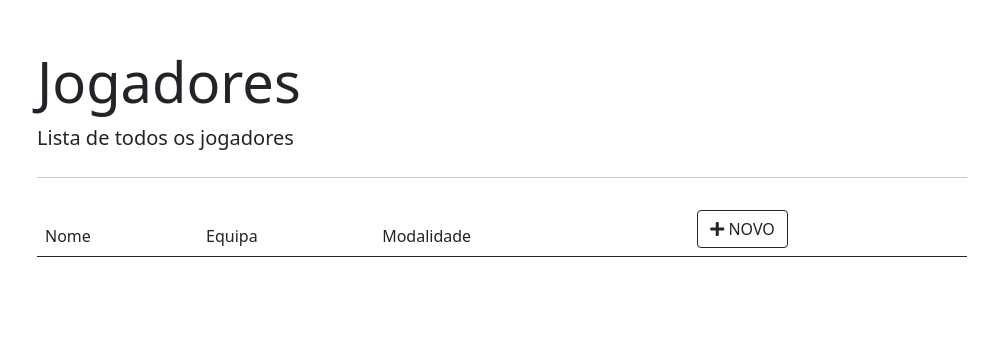
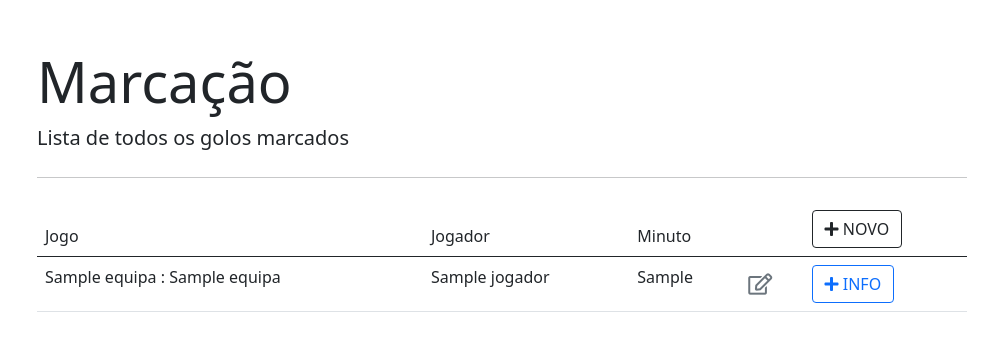
Before and after one commit to rutepenetra/Django-App, a Django app: page /marcacao/ in a window 1280 px wide. Shown: the top 351 px of the page, without its empty margins (138-1136 px from the left). Run offline with Django 3.2, Linux system fonts and the light colour scheme; tables that the repository leaves empty hold one stand-in row (values such as "Sample post"); some libraries are stand-ins or nearby versions.

Commit message:
Listar Geral
Completo

```diff
--- a/app/models.py
+++ b/app/models.py
@@ -154,7 +154,7 @@ class DjangoSession(models.Model):
 class Epoca(models.Model):
     n_campeonato = models.OneToOneField(Campeonato, models.DO_NOTHING, db_column='n_campeonato', primary_key=True)
     n_jogo = models.ForeignKey('Jogo', models.DO_NOTHING, db_column='n_jogo')
-    ano = models.IntegerField()
+    ano = models.CharField(max_length=20)
 
     class Meta:
         managed = False
@@ -214,8 +214,9 @@ class Jogo(models.Model):
 
 
 class Marcacao(models.Model):
-    n_jogo = models.IntegerField()
-    n_jogador = models.IntegerField()
+    n_marcacao = models.AutoField(primary_key=True)
+    n_jogo = models.ForeignKey(Jogo, models.DO_NOTHING, db_column='n_jogo')
+    n_jogador = models.ForeignKey(Jogador, models.DO_NOTHING, db_column='n_jogador')
     minuto = models.CharField(max_length=6)
     descricao = models.CharField(max_length=30, blank=True, null=True)
 
@@ -247,15 +248,15 @@ class Pontuacao(models.Model):
 
 class ResultadoJogo(models.Model):
     n_jogo = models.OneToOneField(Jogo, models.DO_NOTHING, db_column='n_jogo', primary_key=True)
-    n_equipa = models.ForeignKey(Equipa, models.DO_NOTHING, db_column='n_equipa')
+    equipa_a = models.ForeignKey(Equipa, models.DO_NOTHING, related_name='equipa_a', db_column='equipa_a')
+    equipa_b = models.ForeignKey(Equipa, models.DO_NOTHING, related_name='equipa_b', db_column='equipa_b')
     resultado = models.CharField(max_length=20)
     pontuacao = models.CharField(max_length=20)
-    visitante = models.CharField(max_length=5)
 
     class Meta:
         managed = False
         db_table = 'resultado_jogo'
-        unique_together = (('n_jogo', 'n_equipa'),)
+        unique_together = (('n_jogo', 'equipa_a', 'equipa_b'),)
 
 
 class Substituicao(models.Model):
--- a/app/templates/acao/acao_list.html
+++ b/app/templates/acao/acao_list.html
@@ -19,7 +19,7 @@
     <tbody>
     {% for acao in acao_list %}
     <tr>
-        <td>{{acao.jogo}}</td>
+        <td>{{acao.equipa_1}} : {{acao.equipa_2}}</td>
         <td>{{acao.jogador.nome}}</td>
         <td>{{acao.tipo.descricao}}</td>
         <td>
--- a/app/templates/campeonato/base.html
+++ b/app/templates/campeonato/base.html
@@ -19,8 +19,8 @@
 <div class="container">
     <div class="col-md-10 offset-md-1 mt-5">
         <div class="jumbotron">
-            <h1 class="display-4">Jogadores</h1>
-            <p class="lead font-italic">Lista de todos os jogadores</p>
+            <h1 class="display-4">Campeonatos</h1>
+            <p class="lead font-italic">Lista de todos os campeonatos</p>
             <hr class="my-4">
             {% block content %}
 
--- a/app/templates/campeonato/campeonato_list.html
+++ b/app/templates/campeonato/campeonato_list.html
@@ -1,4 +1,4 @@
-{% extends "jogador/base.html" %}
+{% extends "campeonato/base.html" %}
 
 {% block content %}
 <table class="table table-bordeless">
--- a/app/templates/equipa/base.html
+++ b/app/templates/equipa/base.html
@@ -19,8 +19,8 @@
 <div class="container">
     <div class="col-md-10 offset-md-1 mt-5">
         <div class="jumbotron">
-            <h1 class="display-4">Jogadores</h1>
-            <p class="lead font-italic">Lista de todos os jogadores</p>
+            <h1 class="display-4">Equipas</h1>
+            <p class="lead font-italic">Lista de todas as equipas</p>
             <hr class="my-4">
             {% block content %}
 
--- a/app/templates/jogo/base.html
+++ b/app/templates/jogo/base.html
@@ -19,8 +19,8 @@
 <div class="container">
     <div class="col-md-10 offset-md-1 mt-5">
         <div class="jumbotron">
-            <h1 class="display-4">Jogadores</h1>
-            <p class="lead font-italic">Lista de todos os jogadores</p>
+            <h1 class="display-4">Jogos</h1>
+            <p class="lead font-italic">Lista de todos os jogos</p>
             <hr class="my-4">
             {% block content %}
 
--- a/app/templates/marcacao/base.html
+++ b/app/templates/marcacao/base.html
@@ -19,8 +19,8 @@
 <div class="container">
     <div class="col-md-10 offset-md-1 mt-5">
         <div class="jumbotron">
-            <h1 class="display-4">Jogadores</h1>
-            <p class="lead font-italic">Lista de todos os jogadores</p>
+            <h1 class="display-4">Marcação</h1>
+            <p class="lead font-italic">Lista de todos os golos marcados</p>
             <hr class="my-4">
             {% block content %}
 
--- a/app/templates/marcacao/marcacao_list.html
+++ b/app/templates/marcacao/marcacao_list.html
@@ -1,15 +1,15 @@
-{% extends "jogador/base.html" %}
+{% extends "marcacao/base.html" %}
 
 {% block content %}
 <table class="table table-bordeless">
     <thead class="border-bottom font-weight-bold">
     <tr>
-        <td> Nome </td>
-        <td> Equipa </td>
-        <td> Modalidade </td>
+        <td> Jogo </td>
+        <td> Jogador </td>
+        <td> Minuto </td>
         <td></td>
         <td>
-            <a href="{% url 'jogador_novo' %}" class="btn btn-outline-dark">
+            <a href="#" class="btn btn-outline-dark">
                 <i class="fas fa-plus"></i> NOVO
             </a>
         </td>
@@ -17,11 +17,11 @@
     </tr>
     </thead>
     <tbody>
-    {% for jogador in jogador_list %}
+    {% for marcacao in marcacao_list %}
     <tr>
-        <td>{{jogador.nome}}</td>
-        <td>{{jogador.nome_equipa}}</td>
-        <td>{{jogador.nome_modalidade}}</td>
+        <td>{{marcacao.equipa_a}} : {{marcacao.equipa_b}}</td>
+        <td>{{marcacao.nome}}</td>
+        <td>{{marcacao.minuto}}</td>
         <td>
             <a href="#" class="btn text-secondary px-0">
                 <i class="far fa-edit fa-lg"></i>
--- a/app/templates/pontuacao/base.html
+++ b/app/templates/pontuacao/base.html
@@ -19,8 +19,8 @@
 <div class="container">
     <div class="col-md-10 offset-md-1 mt-5">
         <div class="jumbotron">
-            <h1 class="display-4">Jogadores</h1>
-            <p class="lead font-italic">Lista de todos os jogadores</p>
+            <h1 class="display-4">Pontuação</h1>
+            <p class="lead font-italic">----</p>
             <hr class="my-4">
             {% block content %}
 
--- a/app/templates/resultado/base.html
+++ b/app/templates/resultado/base.html
@@ -19,8 +19,8 @@
 <div class="container">
     <div class="col-md-10 offset-md-1 mt-5">
         <div class="jumbotron">
-            <h1 class="display-4">Jogadores</h1>
-            <p class="lead font-italic">Lista de todos os jogadores</p>
+            <h1 class="display-4">Resultado dos Jogos</h1>
+            <p class="lead font-italic">*</p>
             <hr class="my-4">
             {% block content %}
 
--- a/app/templates/substituicao/base.html
+++ b/app/templates/substituicao/base.html
@@ -19,8 +19,8 @@
 <div class="container">
     <div class="col-md-10 offset-md-1 mt-5">
         <div class="jumbotron">
-            <h1 class="display-4">Jogadores</h1>
-            <p class="lead font-italic">Lista de todos os jogadores</p>
+            <h1 class="display-4">Subsstituições</h1>
+            <p class="lead font-italic">Lista de todas as substituições</p>
             <hr class="my-4">
             {% block content %}
 
--- a/app/views.py
+++ b/app/views.py
@@ -21,7 +21,17 @@ from .forms import JogadorForm
 
 #acao
 def acao_list(request):
-    context = {'acao_list':AcaoDisciplinar.objects.all()}
+    context = {'acao_list':AcaoDisciplinar.objects.raw('SELECT n_acao,  '
+                                                               'CASE WHEN equipa_a <> 0 '
+                                                                        'THEN (Select nome_equipa from equipa where n_equipa = equipa_a) '
+                                                               'END equipa_1,  '
+                                                        	  ' CASE WHEN equipa_b <> 0 '
+                                                                      'THEN (Select nome_equipa from equipa where n_equipa = equipa_b) '
+                                                        				'END equipa_2, nome, tipo_acao.descricao '
+                                                       ' FROM acao_disciplinar inner join jogador '
+                                                        'on acao_disciplinar.jogador = jogador.n_jogador inner join resultado_jogo '
+                                                        'on acao_disciplinar.jogo = resultado_jogo.n_jogo inner join tipo_acao '
+                                                        'on acao_disciplinar.tipo = tipo_acao.n_tipo_acao')}
     return render( request, "acao/acao_list.html", context)
 
 
@@ -83,7 +93,15 @@ def jogador_novo(request, id=0):
 
 #jogo
 def jogo_list(request):
-    context = {'jogo_list':Jogo.objects.all()}
+    context = {'jogo_list':Jogo.objects.raw('SELECT jogo.n_jogo, '
+                                               'CASE WHEN equipa_a <> 0 '
+                                               ' THEN (Select nome_equipa from equipa where n_equipa = equipa_a) '
+                                               'END equipa_a, '
+                                               'CASE WHEN equipa_b <> 0 '
+                                                ' THEN (Select nome_equipa from equipa where n_equipa = equipa_b) '
+                                                'END equipa_b, dia, hora, localizacao '
+                                            'FROM jogo inner join resultado_jogo  '
+                                            'on jogo.n_jogo = resultado_jogo.n_jogo')}
     return render( request, "jogo/jogo_list.html", context)
 
 
@@ -94,7 +112,16 @@ def jogo_novo(request):
 
 #marcacao
 def marcacao_list(request):
-    context = {'marcacao_list':Marcacao.objects.all()}
+    context = {'marcacao_list':Marcacao.objects.raw('SELECT n_marcacao, '
+                                                          ' CASE  WHEN equipa_a <> 0 '
+                                                                   ' THEN (Select nome_equipa from equipa where n_equipa = equipa_a) '
+                                                           'END equipa_a, '
+                                                    	 '  CASE	WHEN equipa_b <> 0 '
+                                                                  'THEN (Select nome_equipa from equipa where n_equipa = equipa_b) '
+                                                    				'END equipa_b, nome, minuto '
+                                                    'FROM marcacao inner join resultado_jogo  '
+                                                    	'on marcacao.n_jogo = resultado_jogo.n_jogo inner join jogador '
+                                                    	'on marcacao.n_jogador = jogador.n_jogador')}
     return render( request, "marcacao/marcacao_list.html", context)
 
 
@@ -116,7 +143,14 @@ def pontuacao_novo(request):
 
 #resultado
 def resultado_list(request):
-    context = {'resultado_list':ResultadoJogo.objects.all()}
+    context = {'resultado_list':ResultadoJogo.objects.raw('SELECT n_jogo, '
+                                                            ' CASE  WHEN equipa_a <> 0 '
+                                                                     ' THEN (Select nome_equipa from equipa where n_equipa = equipa_a) '
+                                                             'END equipa_1, '
+                                                         '  CASE	WHEN equipa_b <> 0 '
+                                                                    'THEN (Select nome_equipa from equipa where n_equipa = equipa_b) '
+                                                                    'END equipa_2, pontuacao_a, pontuacao_b '
+                                                      'FROM resultado_jogo ')}
     return render( request, "resultado/resultado_list.html", context)
 
 
@@ -127,7 +161,16 @@ def resultado_novo(request):
 
 #substituicao
 def substituicao_list(request):
-    context = {'substituicao_list':Substituicao.objects.all()}
+    context = {'substituicao_list':Substituicao.objects.raw('SELECT n_substituicao, jogo, '
+                                                            ' CASE  WHEN equipa_a <> 0 '
+                                                                     ' THEN (Select nome_equipa from equipa where n_equipa = equipa_a) '
+                                                             'END equipa_1, '
+                                                            '  CASE	WHEN equipa_b <> 0 '
+                                                                    'THEN (Select nome_equipa from equipa where n_equipa = equipa_b) '
+                                                                    'END equipa_2, pontuacao_a, pontuacao_b '
+                                                                'FROM substituicao INNER JOIN Resultado_jogo '
+                                                                'on substituicao.jogo = resultado_jogo.n_jogo inner join jogador '
+                                                                ' on substituicao.jogador_entra = jogador.n_jogador')}
     return render( request, "substituicao/substituicao_list.html", context)
 
 
```
Also changed, not shown: app/templates/equipa/equipa_list.html (+7 -7 lines), app/templates/jogo/jogo_list.html (+10 -8 lines), app/templates/pontuacao/pontuacao_list.html (+7 -7 lines), app/templates/resultado/resultado_list.html (+8 -9 lines), app/templates/substituicao/substituicao_list.html (+8 -8 lines).
